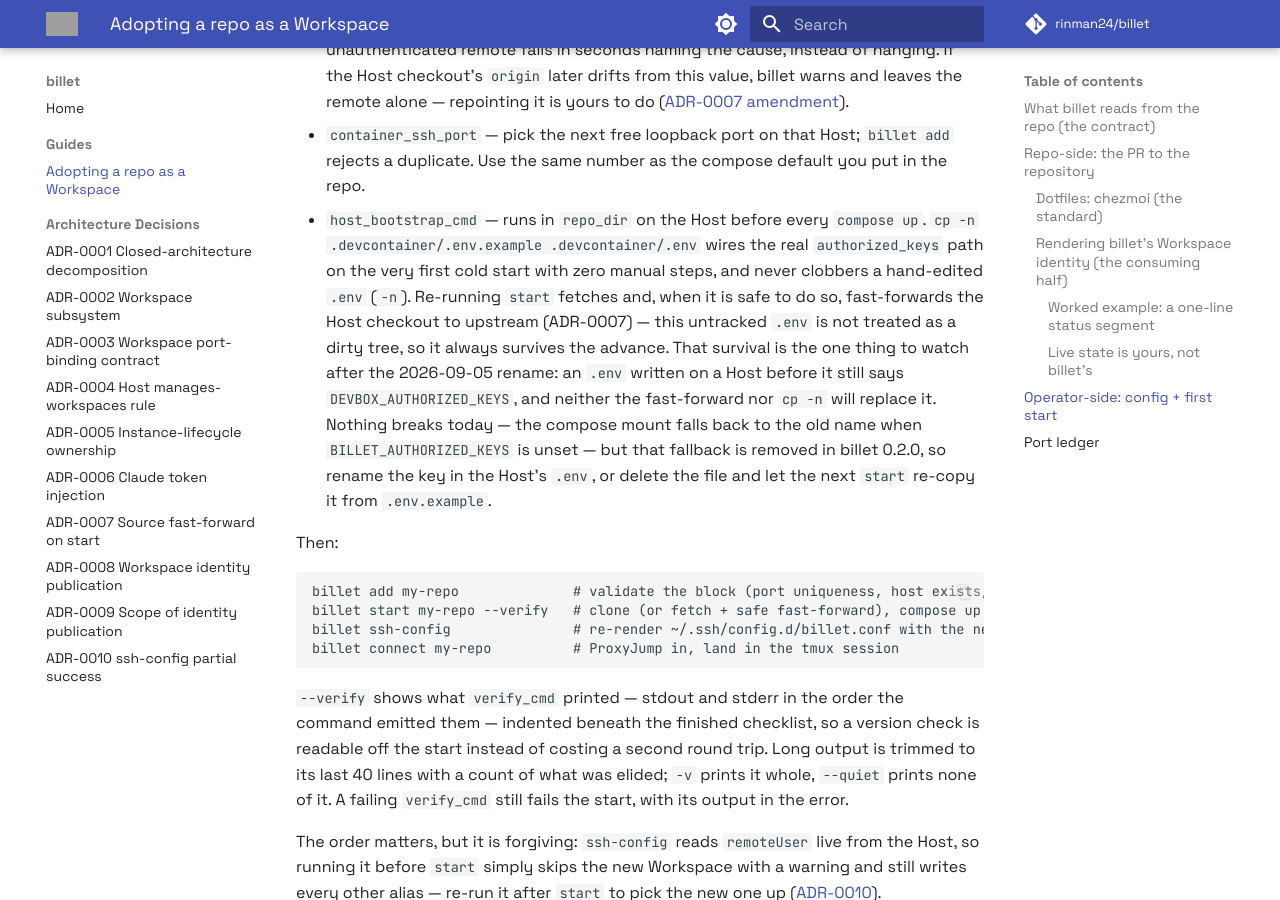
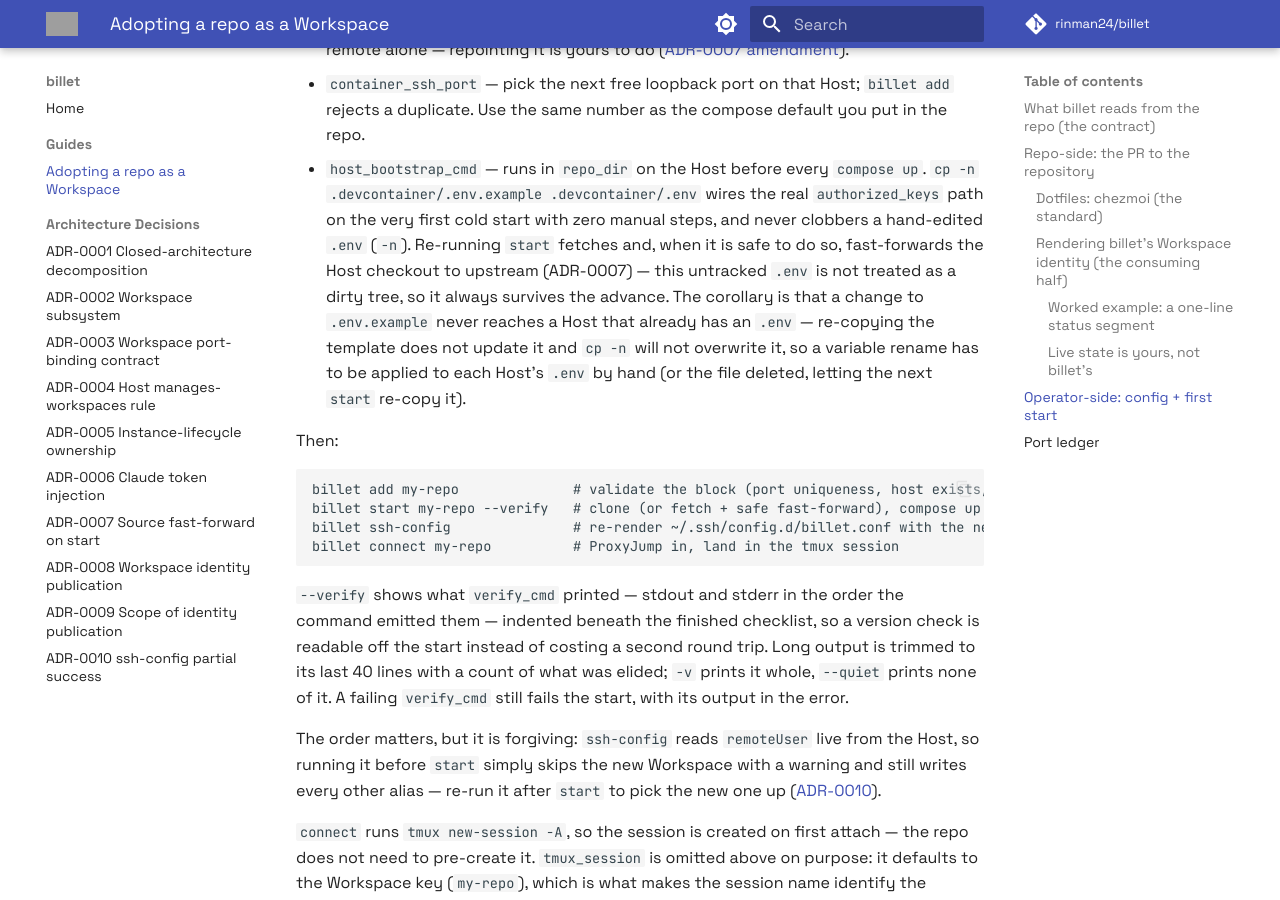
Before and after one commit to rinman24/billet, an MkDocs documentation site: the page built from docs/adopting-a-repo.md, in a window 1280 px wide and 900 px high, scrolled down 5581 px. Built offline with MkDocs 1.6.1 and Material for MkDocs 9.7.7, drawn with Linux system fonts in a browser that asks for light colours; comment, search, counter and statistics services are not loaded; some of the changed text lies outside the part shown; grey boxes are pictures that could not be loaded.

Commit message:
feat!: remove the DEVBOX_AUTHORIZED_KEYS fallback
The rename in #60 kept the pre-rename name as a nested compose fallback so
already-provisioned Hosts kept working while each Workspace adopted the new
templates. That migration is complete — every Workspace runs the adopted compose
and sets BILLET_AUTHORIZED_KEYS only — so the shim has served its purpose.

The mount collapses back to a single level:

  ${BILLET_AUTHORIZED_KEYS:-./authorized_keys-stub}

_DEPRECATED_ALIASES empties out, as its comment promised, and the interpolation
assertion narrows to the one variable — a reintroduced fallback layer now fails
the suite twice over, on the chain and on the BILLET_ prefix scan. The old name
is still asserted against in the .env.example test so a copy-paste from an
unmigrated repo cannot quietly bring it back.

Version goes to 0.2.0, which every deprecation note named as the release that
drops the fallback.

BREAKING CHANGE: a Host whose gitignored .devcontainer/.env still sets
DEVBOX_AUTHORIZED_KEYS now resolves the empty authorized_keys stub, leaving the
container's sshd trusting no keys. That file is untracked, so adopting this
change does not update it — set BILLET_AUTHORIZED_KEYS there before the next
`billet start`.

Fixes #69

```diff
--- a/docs/adopting-a-repo.md
+++ b/docs/adopting-a-repo.md
@@ -53,8 +53,7 @@
 - `env.example` → save as `.devcontainer/.env.example`, and add `.devcontainer/.env` to
   the repo's `.gitignore`. It sets exactly one variable,
   `BILLET_AUTHORIZED_KEYS=/home/azureuser/.ssh/authorized_keys` — the VM path whose keys
-  the container's sshd should trust. (It was `DEVBOX_AUTHORIZED_KEYS` before 2026-09-05;
-  see the compose bullet below.)
+  the container's sshd should trust.
 
 That `/etc/environment` snapshot is how **non-secret** image and compose environment reaches
 `billet connect`, tmux, and the fleet runners: an sshd login shell inherits nothing from the
@@ -74,9 +73,8 @@
   Use the Workspace's **own assigned port** as the interpolation default so a manual
   `docker compose up` on the VM cannot collide with another Workspace's port; billet
   always exports `BILLET_CONTAINER_SSH_PORT` before compose, so the default never applies
-  under billet. Take the `authorized_keys` mount line whole rather than flattening it: its
-  inner `DEVBOX_AUTHORIZED_KEYS` default is the pre-rename name, kept only so an `.env`
-  already written on a Host keeps working, and removed in billet 0.2.0.
+  under billet. The `authorized_keys` mount interpolates `BILLET_AUTHORIZED_KEYS` the same
+  way, falling back to the tracked empty stub so a build away from the VM never hard-fails.
 - `Dockerfile.snippet` into the dev-container image: `openssh-server` + `sudo`, a
   non-root `dev` user (uid/gid 1000 — matches the VM admin user so the bind mount needs
   no chown), pre-created `~/.ssh` and `~/.config/gh` (both 0700, dev-owned, so the
@@ -234,13 +232,11 @@
   `authorized_keys` path on the very first cold start with zero manual steps, and never
   clobbers a hand-edited `.env` (`-n`). Re-running `start` fetches and, when it is safe to
   do so, fast-forwards the Host checkout to upstream (ADR-0007) — this untracked `.env` is
-  not treated as a dirty tree, so it always survives the advance. That survival is the one
-  thing to watch after the 2026-09-05 rename: an `.env` written on a Host before it still
-  says `DEVBOX_AUTHORIZED_KEYS`, and neither the fast-forward nor `cp -n` will replace it.
-  Nothing breaks today — the compose mount falls back to the old name when
-  `BILLET_AUTHORIZED_KEYS` is unset — but that fallback is removed in billet 0.2.0, so
-  rename the key in the Host's `.env`, or delete the file and let the next `start` re-copy
-  it from `.env.example`.
+  not treated as a dirty tree, so it always survives the advance. The corollary is that a
+  change to `.env.example` never reaches a Host that already has an `.env` — re-copying the
+  template does not update it and `cp -n` will not overwrite it, so a variable rename has to
+  be applied to each Host's `.env` by hand (or the file deleted, letting the next `start`
+  re-copy it).
 
 Then:
 
--- a/src/billet/__init__.py
+++ b/src/billet/__init__.py
@@ -1,3 +1,3 @@
 """billet — a stateless manager for cloud Hosts and devcontainer Workspaces."""
 
-__version__ = "0.1.0a1"
+__version__ = "0.2.0"
```
Also changed, not shown: templates/workspace/README.md (+1 -0 lines), 7 other files.
